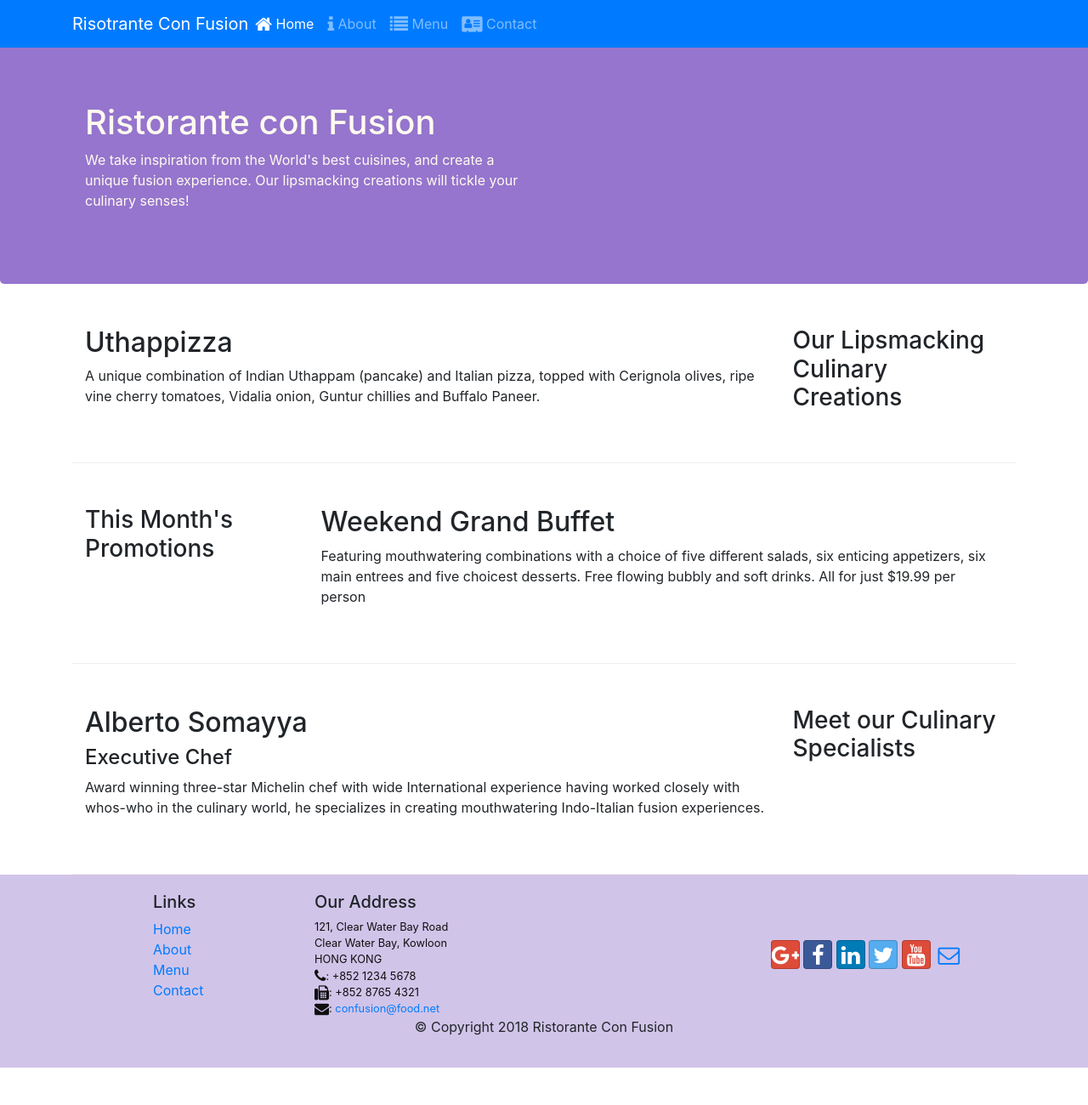
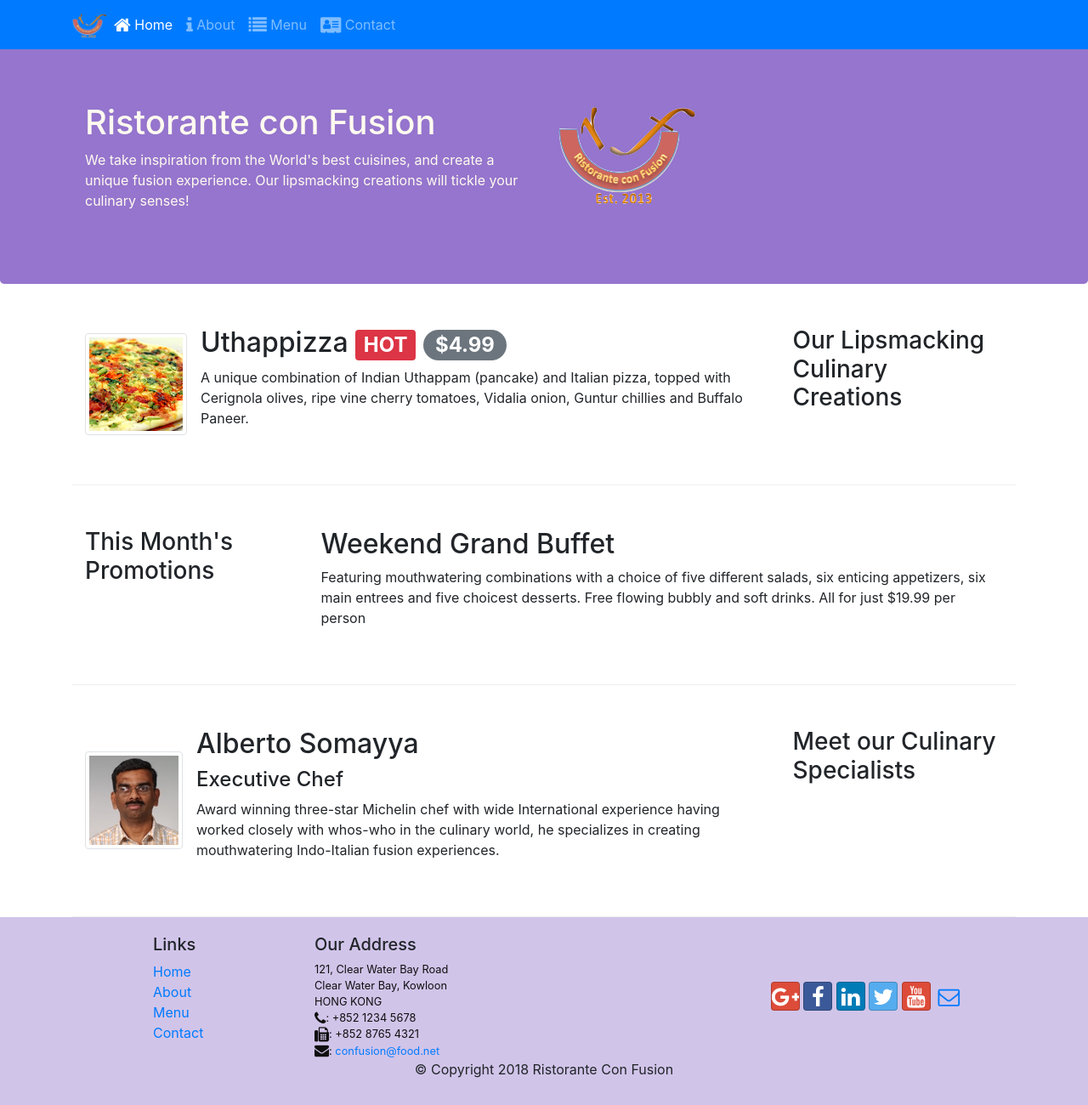
Before and after one commit to ilhamsrahman/Bootstrap, a website: page index.html in a window 1280 px wide. Shown: the whole page at 85% size. Before the commit the page ends 1256 px from the top, so only its background shows below. Drawn offline with nearby package versions, Linux system fonts and the light colour scheme.

Commit message:
Tables&Cards Images&Media Alert

```diff
--- a/index.html
+++ b/index.html
@@ -23,7 +23,7 @@
                 <span class="navbar-toggler-icon"></span>
             </button>
 
-            <a class="navbar-brand mr-auto" href="#">Risotrante Con Fusion</a>
+            <a class="navbar-brand mr-auto" href="#"><img src="img/logo.png" height="30" width="41"></a>
             <div class="collapse navbar-collapse" id = "Navbar">
                 <ul class="navbar-nav mr-auto">
                     <li class="nav-item active"><a class="nav-link" href="#"><span class="fa fa-home fa-lg"></span> Home</a></li>
@@ -42,7 +42,8 @@
                     <h1>Ristorante con Fusion</h1>
                     <p>We take inspiration from the World's best cuisines, and create a unique fusion experience. Our lipsmacking creations will tickle your culinary senses!</p>
                 </div>
-                <div class = "col-12 col-sm" >
+                <div class="col-12 col-sm">
+                    <img src="img/logo.png" class="img-fluid">
                 </div>
             </div>
         </div>
@@ -54,8 +55,14 @@
                 <h3>Our Lipsmacking Culinary Creations</h3>
             </div>
             <div class="col col-sm order-sm-first col-md">
-                <h2>Uthappizza</h2>
-                <p>A unique combination of Indian Uthappam (pancake) and Italian pizza, topped with Cerignola olives, ripe vine cherry tomatoes, Vidalia onion, Guntur chillies and Buffalo Paneer.</p>
+                <div class="media">
+                    <img class="d-flex mr-3 img-thumbnail align-self-center"
+                    src="img/uthappizza.png" alt="uthapizza">
+                    <div class="media-body">
+                        <h2 class="mt-0">Uthappizza <span class="badge badge-danger">HOT</span> <span class="badge badge-pill badge-secondary">$4.99</span></h2>
+                        <p class="d-none d-sm-block">A unique combination of Indian Uthappam (pancake) and Italian pizza, topped with Cerignola olives, ripe vine cherry tomatoes, Vidalia onion, Guntur chillies and Buffalo Paneer.</p>
+                    </div>
+                </div>
             </div>
         </div>
 
@@ -75,9 +82,14 @@
                 <h3>Meet our Culinary Specialists</h3>
             </div>
             <div class="col col-sm order-sm-first col-md" >
-                <h2>Alberto Somayya</h2>
-                <h4>Executive Chef</h4>
-                <p>Award winning three-star Michelin chef with wide International experience having worked closely with whos-who in the culinary world, he specializes in creating mouthwatering Indo-Italian fusion experiences. </p>
+                <div class="media">
+                    <img class="d-flex mr-3 img-thumbnail align-self-center" src="img/alberto.png" alt="alberto">
+                    <div class="media-body">
+                        <h2>Alberto Somayya</h2>
+                        <h4>Executive Chef</h4>
+                        <p>Award winning three-star Michelin chef with wide International experience having worked closely with whos-who in the culinary world, he specializes in creating mouthwatering Indo-Italian fusion experiences. </p>
+                    </div>
+                </div>
             </div>
         </div>
     </div>
```
Also changed, not shown: aboutus.html (+1 -0 lines), contactus.html (+1 -0 lines), img/alberto.png (added), img/buffet.png (added), img/logo.png (added), img/uthappizza.png (added), 1 other file.
